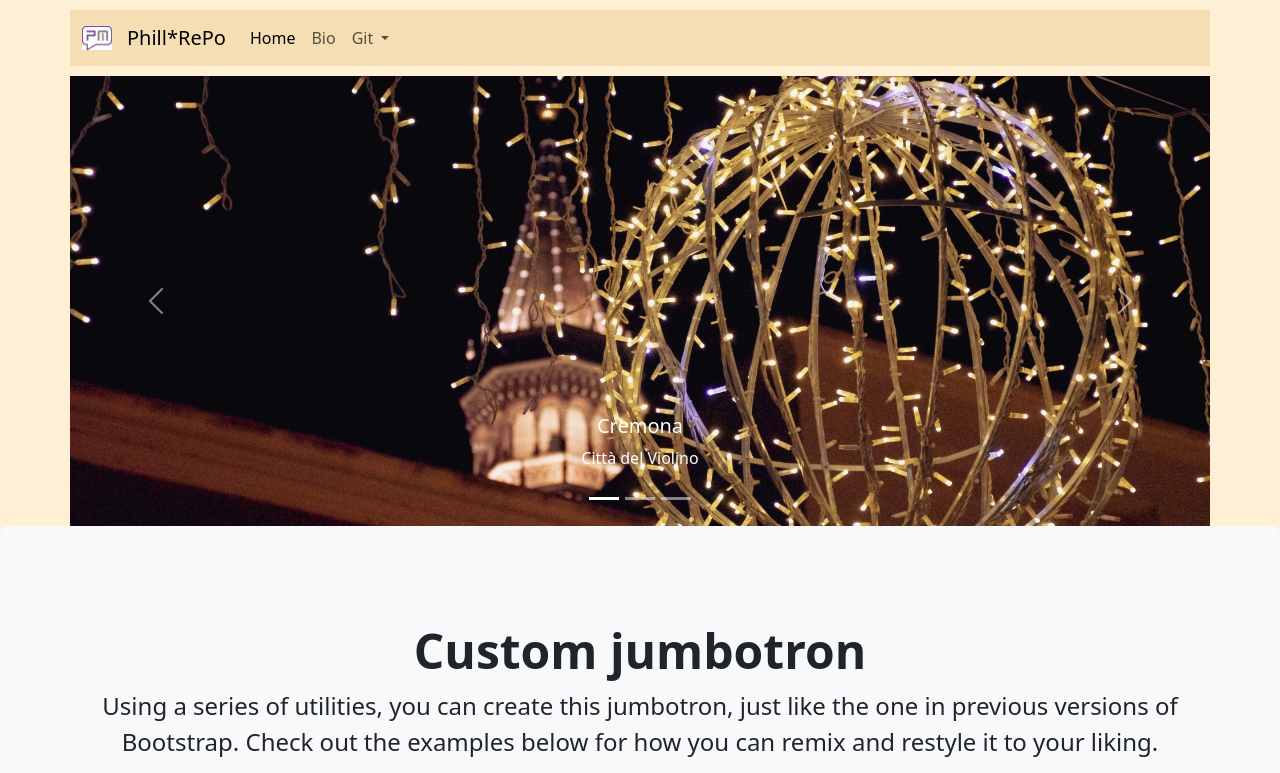
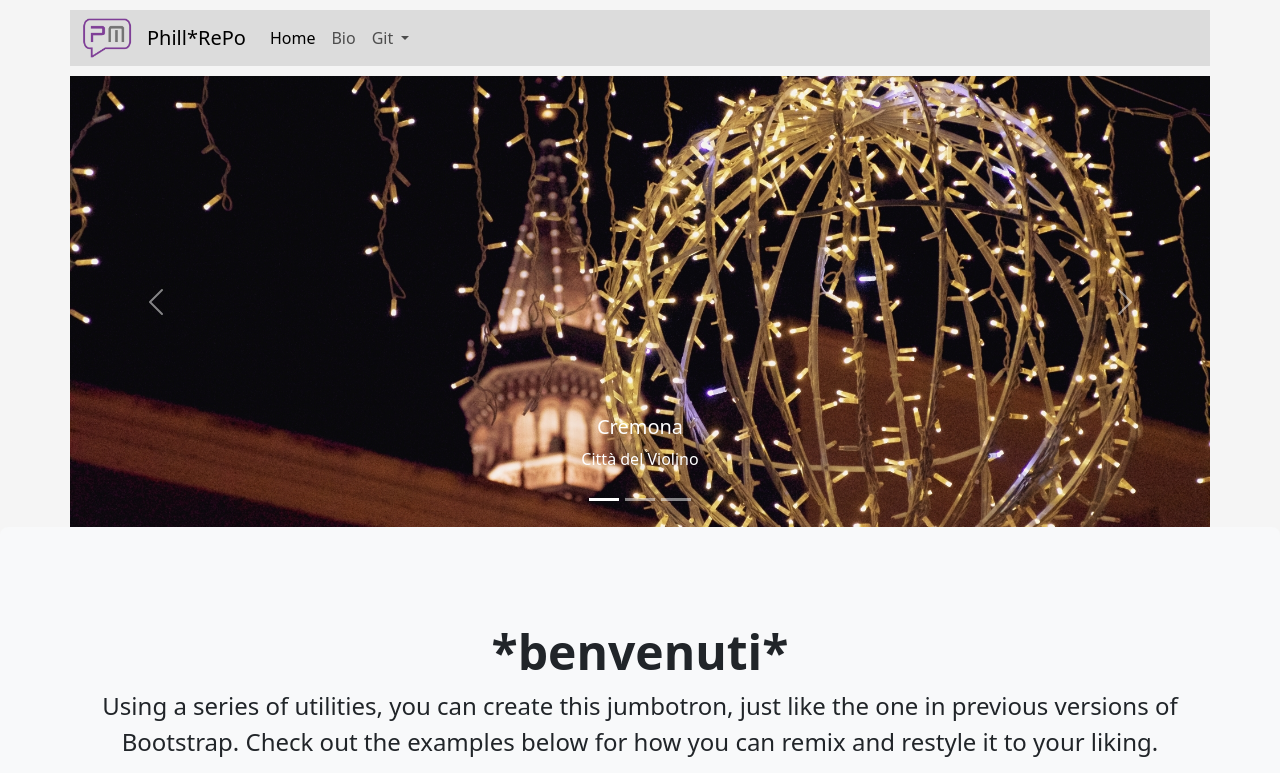
Before and after one commit to PhillCRIta/PhillCRIta.github.io, a plain HTML site: page conJumbotron.html in a window 1280 px wide. Shown: the top 773 px of the page. Drawn offline with Linux system fonts and the light colour scheme.

Commit message:
messa a punto jumbotron e logo

```diff
--- a/conJumbotron.html
+++ b/conJumbotron.html
@@ -9,16 +9,14 @@
     <link href="/css/bootstrap.min.css" rel="stylesheet" />
 </head>
 
-<body style="background-color: papayawhip;">
-
-
+<body style="background-color:whitesmoke;">
     <div class="container text-center">
         <div class="row">
 
             <nav class="navbar navbar-expand-lg  "
-                style="margin-bottom: 10px; margin-top: 10px; background-color: wheat ">
+                style="margin-bottom: 10px; margin-top: 10px; background-color:gainsboro ">
                 <div class="container-fluid">
-                    <img src="img/nuvola.jpg" alt="Logo" width="30" class="d-inline-block align-text-top"
+                    <img src="img/pmlogo.png" alt="Logo" width="50" class="d-inline-block align-text-top"
                         style="margin-right: 15px;">
                     <a class="navbar-brand" href="/index.html">Phill*RePo</a>
                     <button class="navbar-toggler" type="button" data-bs-toggle="collapse"
@@ -101,27 +99,28 @@
     </div>
     <div class="p-5 mb-4 bg-light rounded-3 text-center">
         <div class="container-fluid py-5">
-      <h1 class="display-5 fw-bold">Custom jumbotron</h1>
-      <p class=" fs-4 text-center">Using a series of utilities, you can create this jumbotron, just like the one in previous versions of Bootstrap. Check out the examples below for how you can remix and restyle it to your liking.</p>
+            <h1 class="display-5 fw-bold">*benvenuti*</h1>
+            <p class=" fs-4 text-center">Using a series of utilities, you can create this jumbotron, just like the one
+                in previous versions of Bootstrap. Check out the examples below for how you can remix and restyle it to
+                your liking.</p>
             <button class="btn btn-primary btn-lg" type="button">Example button</button>
         </div>
     </div>
-
     <div class="row align-items-md-stretch">
         <div class="col-md-6">
-        <div
-            class="h-100 p-5 text-white bg-primary border rounded-3">
+            <div class="h-100 p-5 text-white bg-primary border rounded-3">
                 <h2>Change the background</h2>
-            <p>Swap the background-color utility and add a `.text-*` color utility to mix up the jumbotron look. Then,
+                <p>Swap the background-color utility and add a `.text-*` color utility to mix up the jumbotron look.
+                    Then,
                     mix and match with additional component themes and more.</p>
                 <button class="btn btn-outline-primary" type="button">Example button</button>
             </div>
         </div>
         <div class="col-md-6">
-        <div
-            class="h-100 p-5 bg-primary border rounded-3">
+            <div class="h-100 p-5 bg-primary border rounded-3">
                 <h2>Add borders</h2>
-            <p>Or, keep it light and add a border for some added definition to the boundaries of your content. Be sure
+                <p>Or, keep it light and add a border for some added definition to the boundaries of your content. Be
+                    sure
                     to look under the hood at the source HTML here as we've adjusted the alignment and sizing of both
                     column's content for equal-height.</p>
                 <button class="btn Swap the background-color utility and add a `.text-*` color utility to mix up the jumbotron look. Then,
```
Lines whose indentation alone changed are shown as unchanged.
